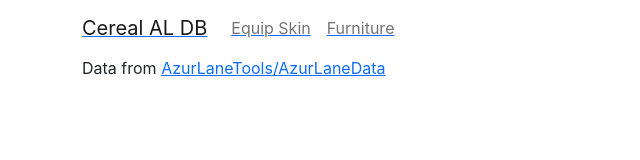
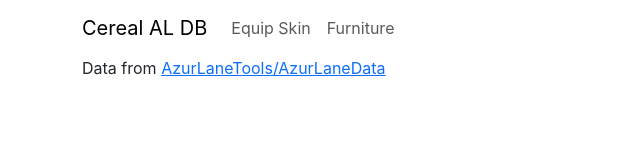
Before and after one commit to squaresmile/al-db, a Next.js app: page /db/furniture in a window 1280 px wide. Shown: the top 160 px of the page, without its empty margins (0-640 px from the left). Built offline with nearby package versions, Linux system fonts and the light colour scheme.

Commit message:
Updated packages

```diff
--- a/next.config.js
+++ b/next.config.js
@@ -5,6 +5,7 @@
  **/
 const nextConfig = {
     basePath: "/db",
+    output: "export",
 };
 
 module.exports = nextConfig;
--- a/src/components/navigation.tsx
+++ b/src/components/navigation.tsx
@@ -15,18 +15,18 @@
     }) => {
         const route = `/${region}/${path}`;
         return (
-            <Link href={route} passHref>
-                <Nav.Link eventKey={route}>{description}</Nav.Link>
-            </Link>
+            <Nav.Link eventKey={route} as={Link} href={route}>
+                {description}
+            </Nav.Link>
         );
     };
 
     return (
         <Navbar>
             <Container>
-                <Link href={`/${region}`} passHref>
-                    <Navbar.Brand>Cereal AL DB</Navbar.Brand>
-                </Link>
+                <Navbar.Brand as={Link} href={`/${region}`}>
+                    Cereal AL DB
+                </Navbar.Brand>
                 <Navbar.Toggle aria-controls="basic-navbar-nav" />
                 <Navbar.Collapse id="basic-navbar-nav">
                     <Nav activeKey={router.asPath.split("#")[0]}>
```
Also changed, not shown: package.json (+12 -12 lines), 1 other file (tests, documents, lock files or other folders).
